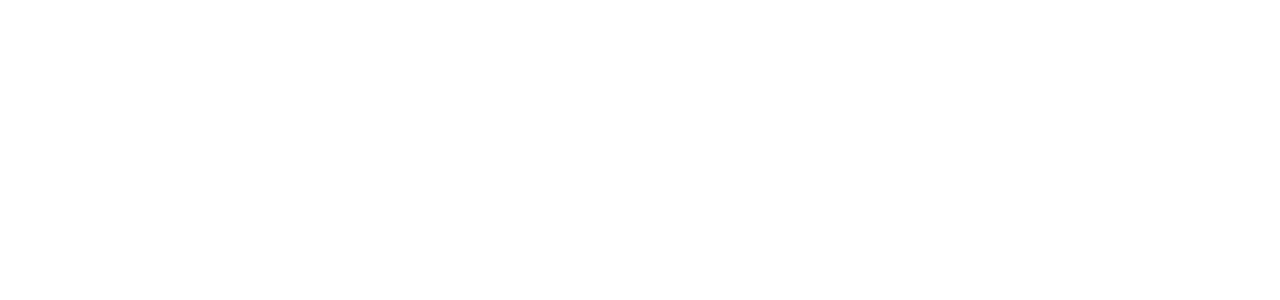
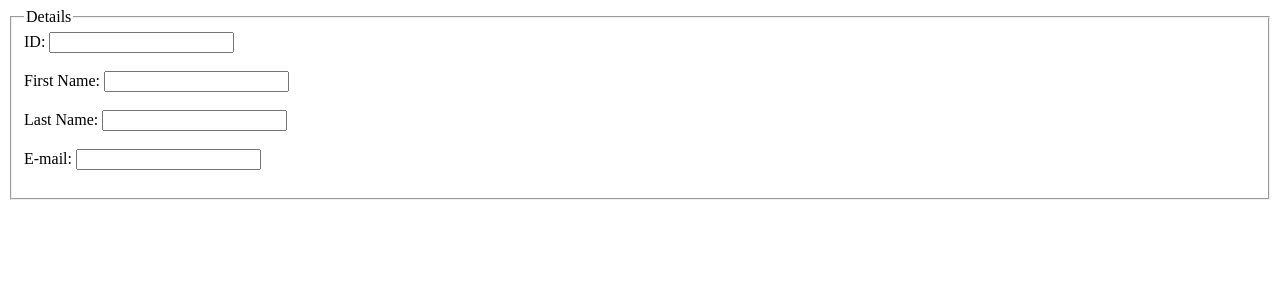
Before and after one commit to Dwaynebok/php-mysql, a PHP site: page / in a window 1280 px wide. Before the commit the part shown is empty. Shown: the top 300 px of the page. Run offline with PHP 8.4, Linux system fonts and the light colour scheme.

Commit message:
created my forms for the data

```diff
--- a/index.php
+++ b/index.php
@@ -6,3 +6,61 @@ ini_set('display_startup_errors', '1');
 error_reporting(E_ALL);
 
 require "Connection.php";
+
+?>
+
+<!doctype html>
+<html lang="en">
+<head>
+    <meta charset="UTF-8">
+    <meta name="viewport"
+          content="width=device-width, user-scalable=no, initial-scale=1.0, maximum-scale=1.0, minimum-scale=1.0">
+    <meta http-equiv="X-UA-Compatible" content="ie=edge">
+    <title>php-mysql</title>
+</head>
+<body>
+
+<fieldset>
+    <legend>Details</legend>
+
+    <div class="form-row">
+        <div class="form-group col-md-6">
+            <label for="Id">ID:</label>
+            <input type="text" name="id" id="Id" class="form-control" value="">
+            <span class="error"></span>
+            <br><br>
+        </div>
+        <div class="form-group col-md-6">
+            <label for="first_name">First Name:</label>
+            <input type="text" id="first_name" name="firstname" class="form-control" value="">
+            <span class="error"></span>
+            <br><br>
+        </div>
+    </div>
+    <div class="form-row">
+        <div class="form-group col-md-6">
+            <label for="last_name">Last Name:</label>
+            <input type="text" id="last_name" name="lastname" class="form-control" value=""
+            <span class="error"></span>
+            <br><br>
+        </div>
+
+    </div>
+
+    <form method="post">
+        <div class="form-row">
+            <div class="form-group col-md-6">
+                <label for="email">E-mail:</label>
+                <input type="text" id="email" name="email" class="form-control" value=""/>
+            </div>
+            <span class="error"></span>
+
+            <br>
+            <div></div>
+        </div>
+
+</fieldset>
+
+
+</body>
+</html>
--- a/insert.php
+++ b/insert.php
@@ -5,4 +5,5 @@ ini_set('display_errors', '1');
 ini_set('display_startup_errors', '1');
 error_reporting(E_ALL);
 
-require "Model/Connection.php";
+
+require "Connection.php";
```
